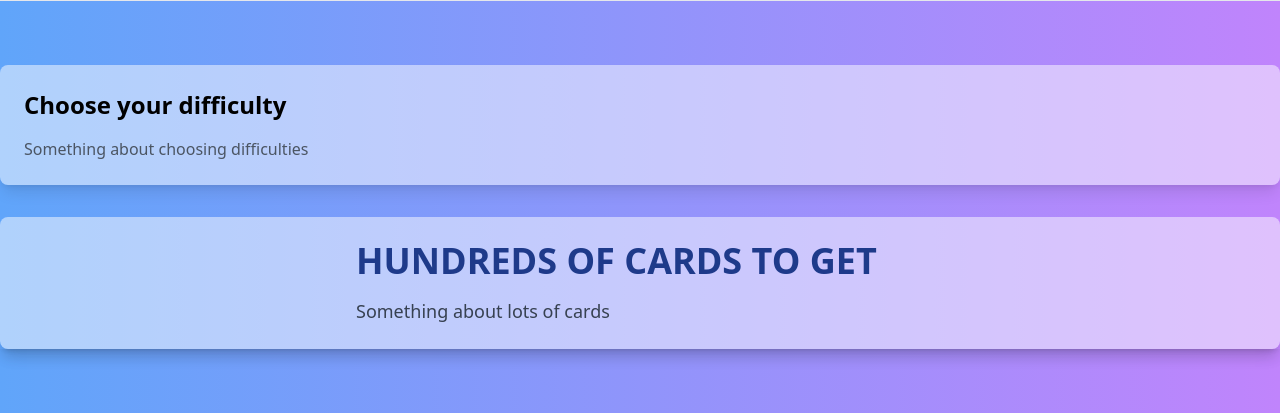
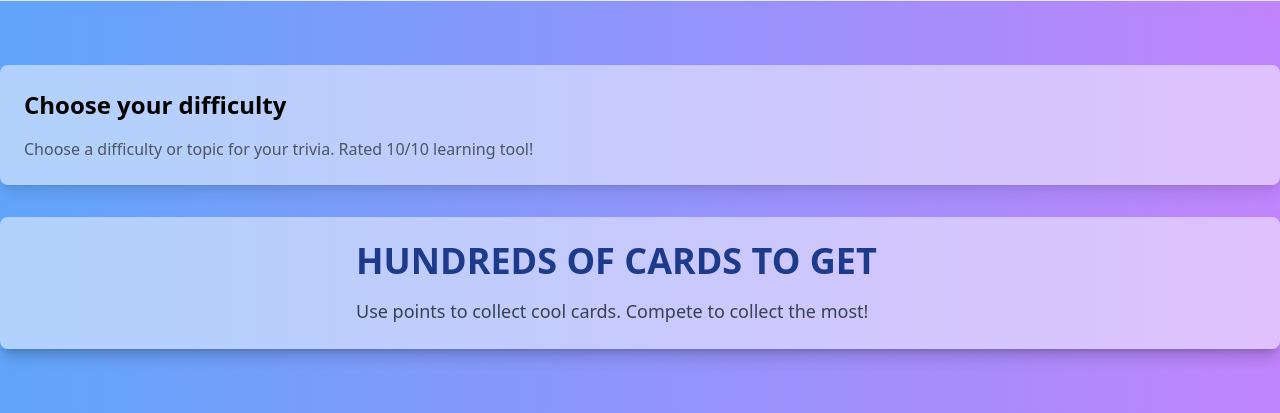
Before and after one commit to klin50/REST__kevinl713_christopherl551_claires23_tracyy10, a Flask app: page / in a window 1280 px wide. Shown: the part 634-1047 px from the top of the page. Run offline with Flask 3, Linux system fonts and the light colour scheme; some libraries are stand-ins or nearby versions.

Commit message:
updated homepage

```diff
--- a/app/templates/home.html
+++ b/app/templates/home.html
@@ -37,7 +37,7 @@
       <div class="container mx-auto grid grid-cols-1 gap-8 shadow-lg">
         <div class="p-6 bg-white bg-opacity-50 shadow-lg rounded-lg">
           <h2 class="text-2xl font-bold mb-4">Choose your difficulty</h2>
-          <p class="text-gray-600">Something about choosing difficulties</p>
+          <p class="text-gray-600">Choose a difficulty or topic for your trivia. Rated 10/10 learning tool!</p>
         </div>
         <div class="flex justify-center items-center px-6 p-6 bg-white bg-opacity-50 shadow-lg rounded-lg">
           <!--<div class="w-full md:w-1/2 flex justify-center items-center rounded-lg p-4">
@@ -46,7 +46,7 @@
           <div class="w-full md:w-1/2 flex flex-col justify-center pl-6">
             <h1 class="text-4xl font-bold text-blue-900 mb-4">HUNDREDS OF CARDS TO GET</h1>
               <p class="text-lg text-gray-700">
-                Something about lots of cards
+                Use points to collect cool cards. Compete to collect the most!
               </p>
           </div>
         </div>
```
Also changed, not shown: app/rest.db.
